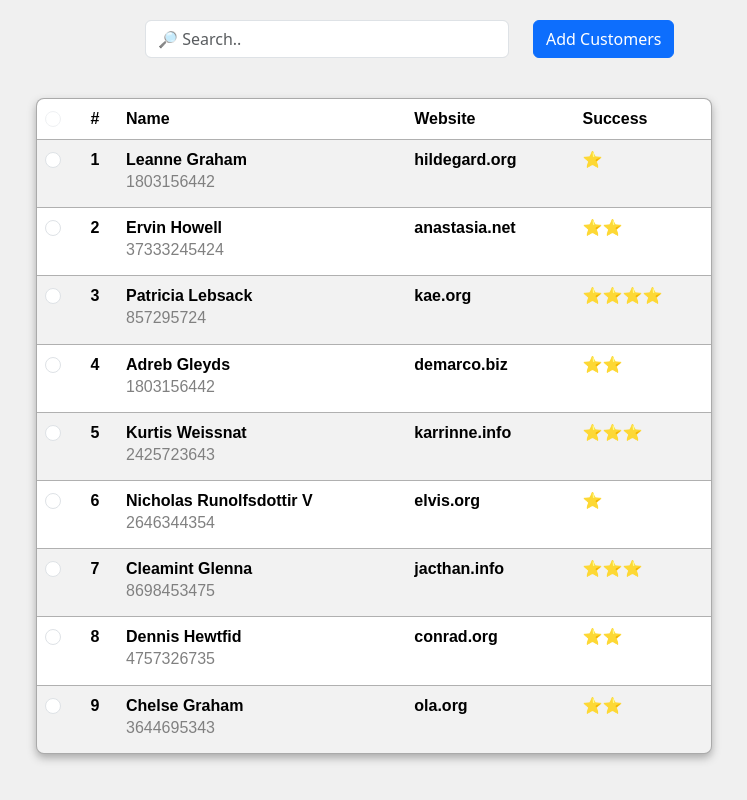
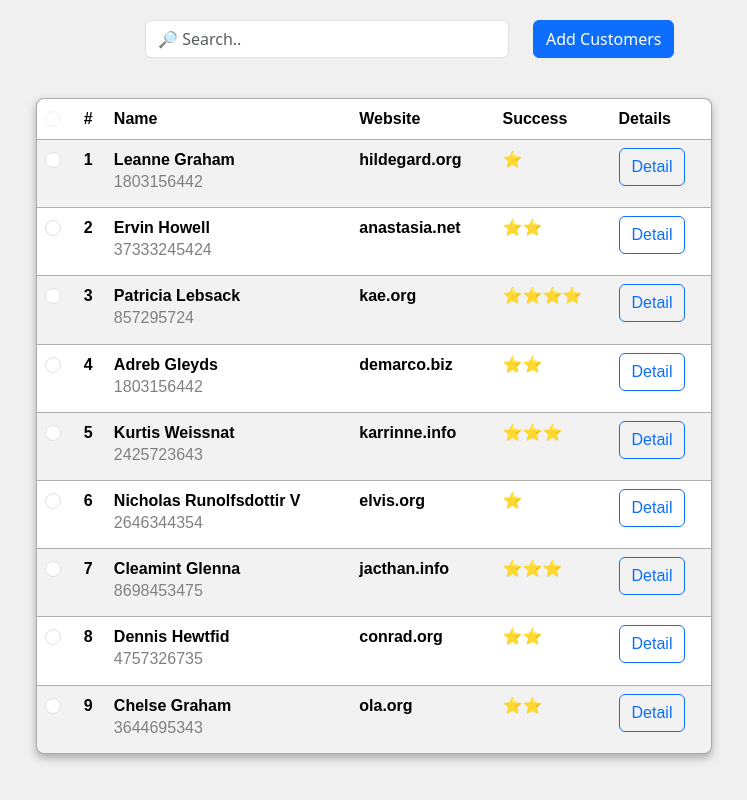
Before and after one commit to busrasgkts15/FirstReactProject, a React (Create React App) app: page / in a window 1280 px wide. Shown: the whole page, without its empty margins (266-1013 px from the left). Built offline with nearby package versions, Linux system fonts and the light colour scheme; data requests are answered from the project's data file.

Commit message:
detail button

```diff
--- a/src/components/Customer.js
+++ b/src/components/Customer.js
@@ -1,4 +1,4 @@
-import { Input } from "reactstrap";
+import { Button, Input } from "reactstrap";
 
 function Customer({ customer }) {
   // const checkColor = (blnc) => {
@@ -30,6 +30,11 @@ function Customer({ customer }) {
         <th style={{ color: customer.balance.includes("-") ? "red" : "green" }}>
           {customer.balance}
         </th> */}
+        <th>
+          <Button color="primary" outline size="md">
+            Detail
+          </Button>
+        </th>
       </tr>
     </>
   );
--- a/src/components/CustomerTable.js
+++ b/src/components/CustomerTable.js
@@ -1,5 +1,5 @@
 import React from "react";
-import { Input } from "reactstrap";
+import { Button, Input } from "reactstrap";
 import { Col, Row, Table } from "reactstrap";
 import Customer from "./Customer";
 import Title from "./Title";
--- a/src/components/Title.js
+++ b/src/components/Title.js
@@ -11,6 +11,7 @@ function Title() {
         <th>Name</th>
         <th>Website</th>
         <th>Success</th>
+        <th>Details</th>
       </tr>
     </>
   );
```
